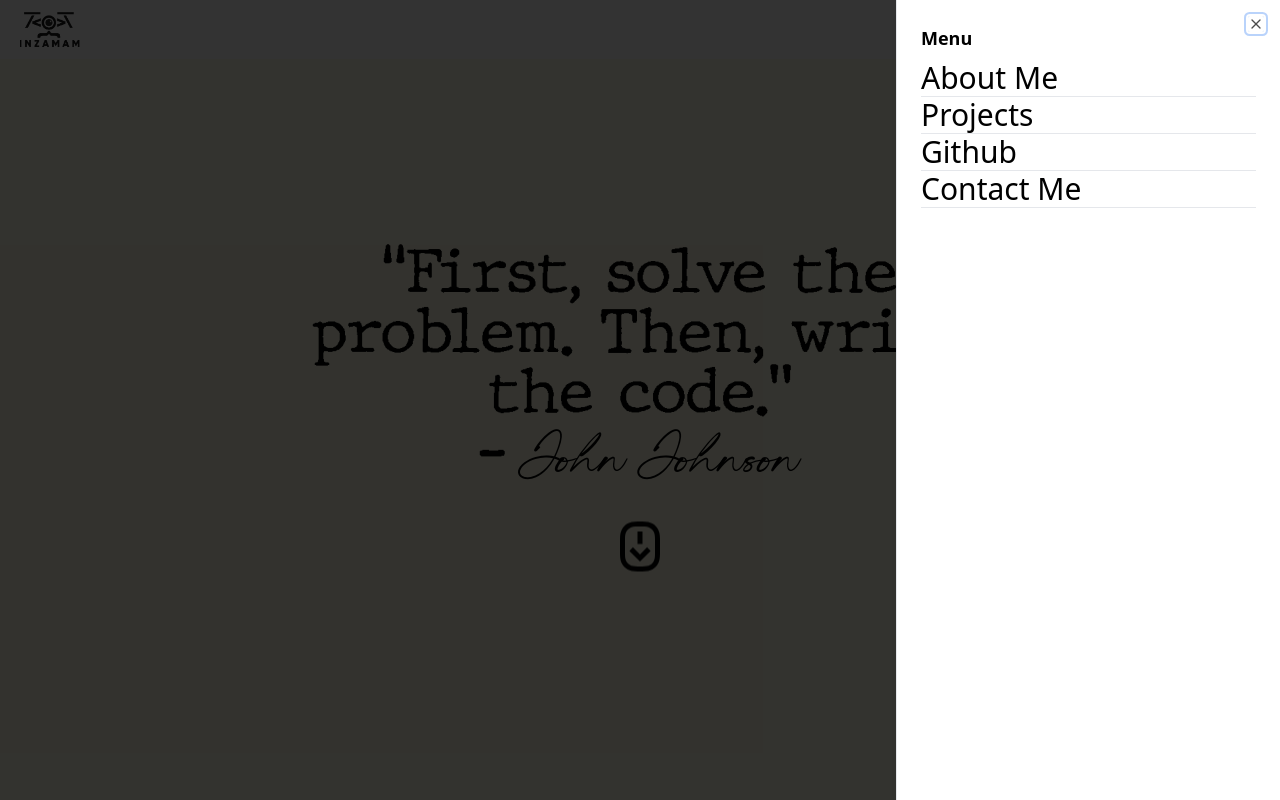
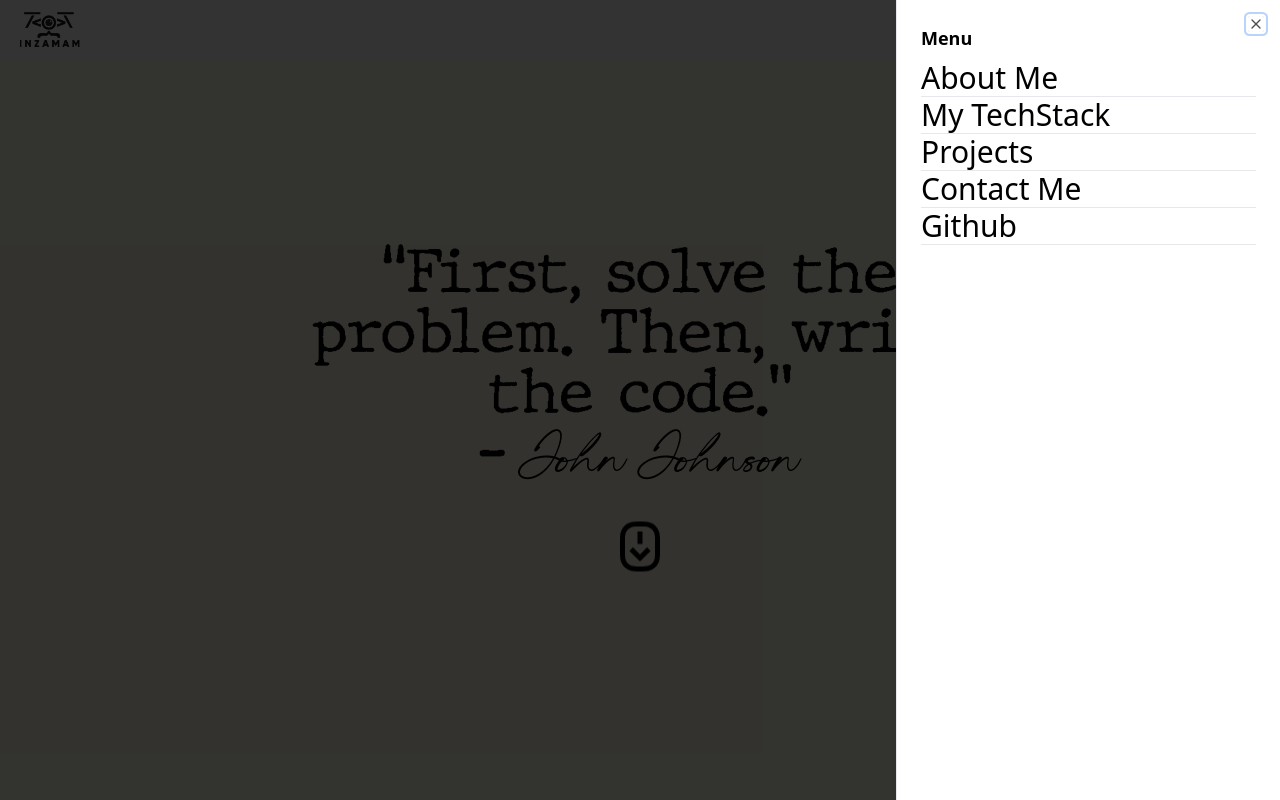
Before and after one commit to devinsomniac/Portfolio_v2, a Next.js app: page / in a window 1280 px wide. Both pictures are taken after a click on the button 1260 px from the left and 29 px from the top of the page. Built offline with nearby package versions, Linux system fonts and the light colour scheme; a web font is replaced by a local one.

Commit message:
Minor Changes

```diff
--- a/Components/Navbar.tsx
+++ b/Components/Navbar.tsx
@@ -25,9 +25,10 @@ const Navbar = () => {
                             <div>
                             <ul className='text-3xl'>
                                 <li className='border-b'><a href="#about">About Me</a></li>
+                                <li className='border-b'><a href="#tech">My TechStack</a></li>
                                 <li className='border-b'><a href="#projects">Projects</a></li>
+                                <li className='border-b'><a href="#contact">Contact Me</a></li>
                                 <li className='border-b'><a href="https://github.com/devinsomniac">Github</a></li>
-                                <li className='border-b'><a href="#contact">Contact Me</a></li>
                             </ul>
                             </div>
                         </SheetHeader>
--- a/app/(root)/page.tsx
+++ b/app/(root)/page.tsx
@@ -16,7 +16,7 @@ import Image from "next/image";
 const page = () => {
   return (
     <main className="h-screen overflow-y-scroll scroll-smooth snap-y snap-mandatory">
-      <div  className="h-screen snap-start flex flex-col">
+      <div className="h-screen snap-start flex flex-col">
         <Navbar />
         <div className="bg-yellow-50 h-full w-full flex flex-col justify-center items-center ">
           <div className=" flex justify-center items-center">
@@ -60,13 +60,13 @@ const page = () => {
           </div>
         </div>
       </div>
-      <div style={{ backgroundColor: "#2234ae", backgroundImage: "linear-gradient(315deg, #2234ae 0%, #191714 74%)"}} className="min-h-screen snap-start p-8">
+      <div id="tech" style={{ backgroundColor: "#2234ae", backgroundImage: "linear-gradient(315deg, #2234ae 0%, #191714 74%)" }} className="min-h-screen snap-start p-8">
         <h2 className="text-3xl md:text-6xl text-center text-white mb-4">Tech Stack</h2>
         <div className="flex justify-center items-center">
           <div className="p-20 grid  grid-cols-2 md:grid-cols-4 gap-14">
-      {TechStacks.map((tech,index) => (
+            {TechStacks.map((tech, index) => (
               <div key={index} className="flex flex-col items-center justify-center">
-          <Image src={tech.imageLink} alt="tech" height={50} width={80} className="rounded-full"/>
+                <Image src={tech.imageLink} alt="tech" height={50} width={80} className="rounded-full" />
                 <p className="text-white">{tech.name}</p>
               </div>
             ))}
@@ -76,8 +76,8 @@ const page = () => {
       <div id="projects" style={{ background: "#fde7f9", backgroundImage: "linear-gradient(315deg, #fde7f9 0%, #aacaef 74%)" }} className="min-h-screen snap-start p-8">
         <h2 className="text-3xl md:text-6xl text-center mb-4">Portfolio Hub</h2>
         <div className="grid grid-cols-1 md:grid-cols-4 gap-3 md:gap-2">
-        {ProjectsDetails.map((project,index) =>(
-          <Card project={project} key={index}/>
+          {ProjectsDetails.map((project, index) => (
+            <Card project={project} key={index} />
           ))}
         </div>
       </div>
```
Lines whose indentation alone changed are shown as unchanged.
